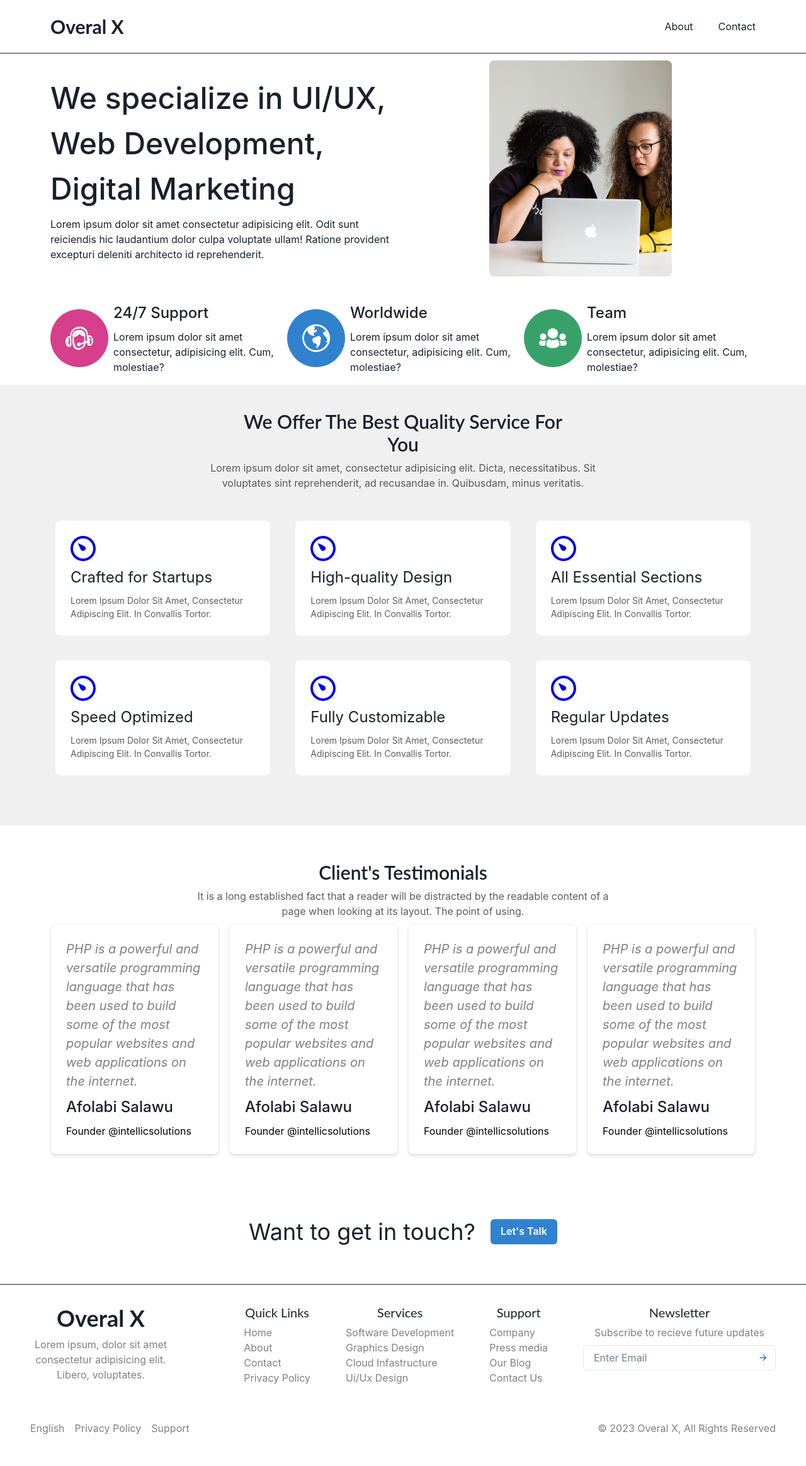
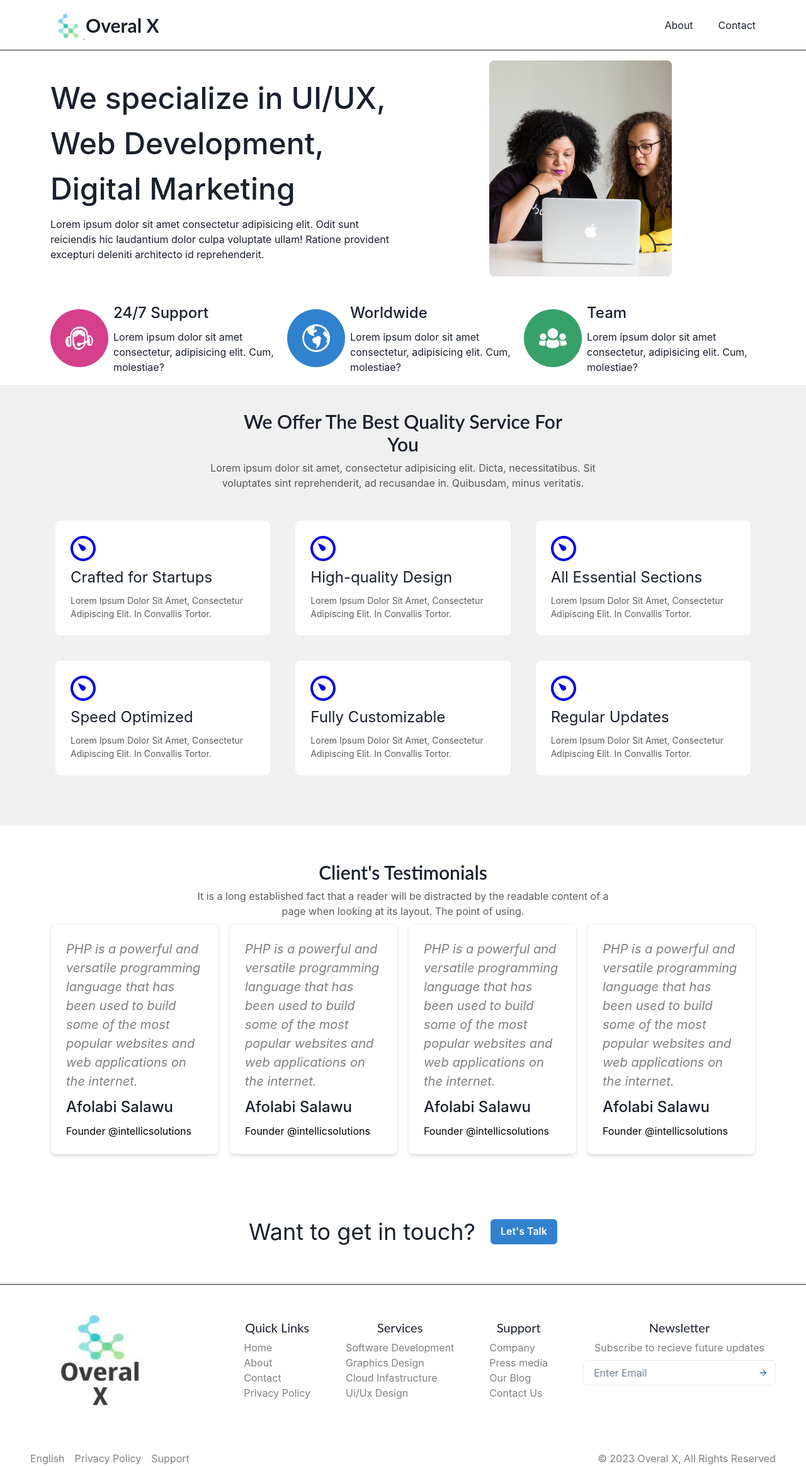
Before and after one commit to Overal-X/overal-x, a React (Vite) app: page / in a window 1280 px wide. Shown: the whole page at 63% size. Before the commit the page ends 2280 px from the top, so only its background shows below. Built offline with nearby package versions, Linux system fonts and the light colour scheme; the HTML template or start-up script is replaced by a standard one.

Commit message:
chore: updates header and footer with website logo

```diff
--- a/src/components/baselayout/footer.tsx
+++ b/src/components/baselayout/footer.tsx
@@ -1,18 +1,21 @@
+import { ArrowForwardIcon } from "@chakra-ui/icons";
 import {
+  Link as ALink,
   HStack,
-  Link as ALink,
-  Text,
-  VStack,
   Heading,
-  List,
-  ListItem,
+  Image,
   Input,
   InputGroup,
   InputRightElement,
+  List,
+  ListItem,
   Stack,
+  Text,
+  VStack,
 } from "@chakra-ui/react";
-import { ArrowForwardIcon } from "@chakra-ui/icons";
 import { Link } from "react-router-dom";
+
+import logo from "@/images/full-logo.jpg";
 
 function Footer() {
   return (
@@ -20,16 +23,11 @@ function Footer() {
       <Stack
         direction={["column", "row"]}
         justifyContent={["center", "space-between"]}
+        alignItems="center"
         w="full"
         px="12"
       >
-        <VStack w={["full", "56"]} textAlign="left">
-          <Heading>Overal X</Heading>
-          <Text textAlign="center" color="GrayText">
-            Lorem ipsum, dolor sit amet consectetur adipisicing elit. Libero,
-            voluptates.
-          </Text>
-        </VStack>
+        <Image src={logo} w={["80%", "56"]} h="44" />
 
         <Stack direction={["column", "row"]} gap={["6", "14"]}>
           {[
--- a/src/components/baselayout/header.tsx
+++ b/src/components/baselayout/header.tsx
@@ -1,6 +1,8 @@
-import { Link as ALink, HStack, Heading } from "@chakra-ui/react";
+import { Link as ALink, HStack, Heading, Image, Text } from "@chakra-ui/react";
 import { useEffect, useState } from "react";
 import { Link } from "react-router-dom";
+
+import logo from "@/images/logo.jpg";
 
 function Header() {
   const [scroll, scrollState] = useState(false);
@@ -21,15 +23,16 @@ function Header() {
       as="header"
       w="full"
       px={["4", "20"]}
-      py="6"
+      py="4"
       justifyContent="space-between"
       shadow={scroll ? "lg" : "none"}
       pos="fixed"
       bg="white"
       borderBottom="1px"
     >
-      <Heading as={Link} to="/" size="lg">
-        Overal X
+      <Heading as={Link} to="/" size="lg" display="flex" alignItems="center">
+        <Image src={logo} w="14" />
+        <Text>Overal X</Text>
       </Heading>
 
       <HStack as="nav" gap={["2", "10"]}>
```
Also changed, not shown: src/images/full-logo.jpg (added), src/images/logo.jpg (added).
